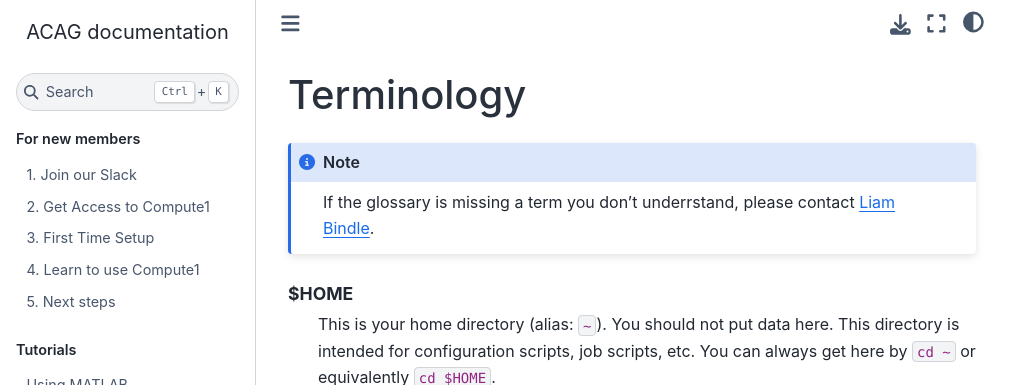
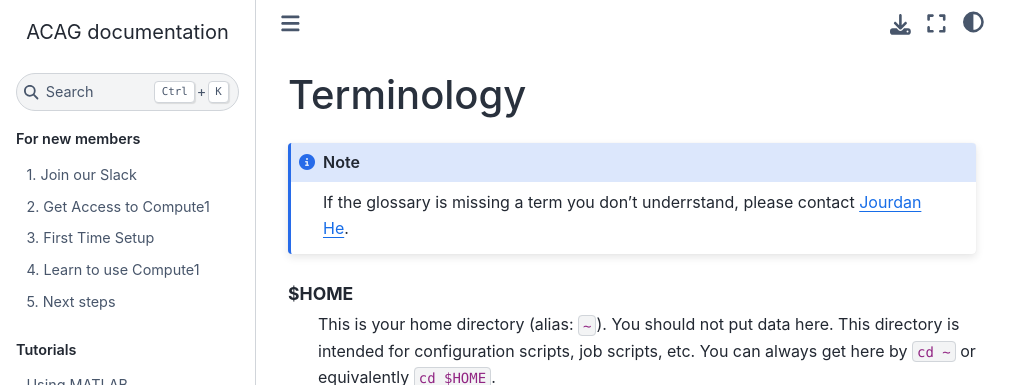
Before and after one commit to Atmospheric-Composition-Analysis-Group/Getting-Started, a Sphinx documentation site: the page built from source/glossary.rst, in a window 1280 px wide and 900 px high. Shown: the top 385 px of the window, without its empty margins (0-1031 px from the left). Built offline with Sphinx 7.4.7 and the Sphinx Book theme 1.1.4, drawn with Linux system fonts in a browser that asks for light colours.

Commit message:
Update contacts.rst

```diff
--- a/source/fillers/contacts.rst
+++ b/source/fillers/contacts.rst
@@ -9,9 +9,9 @@
 
 .. |slack-contact| replace:: `Jourdan He`_
 
-.. |glossary-contact| replace:: `Liam Bindle`_
+.. |glossary-contact| replace:: `Jourdan He`_
 
-.. |this-site-contact| replace:: `Liam Bindle`_
+.. |this-site-contact| replace:: `Jourdan He`_
 
 .. |compute1-getting-started-contact| replace:: `Jourdan He`_
 
```
